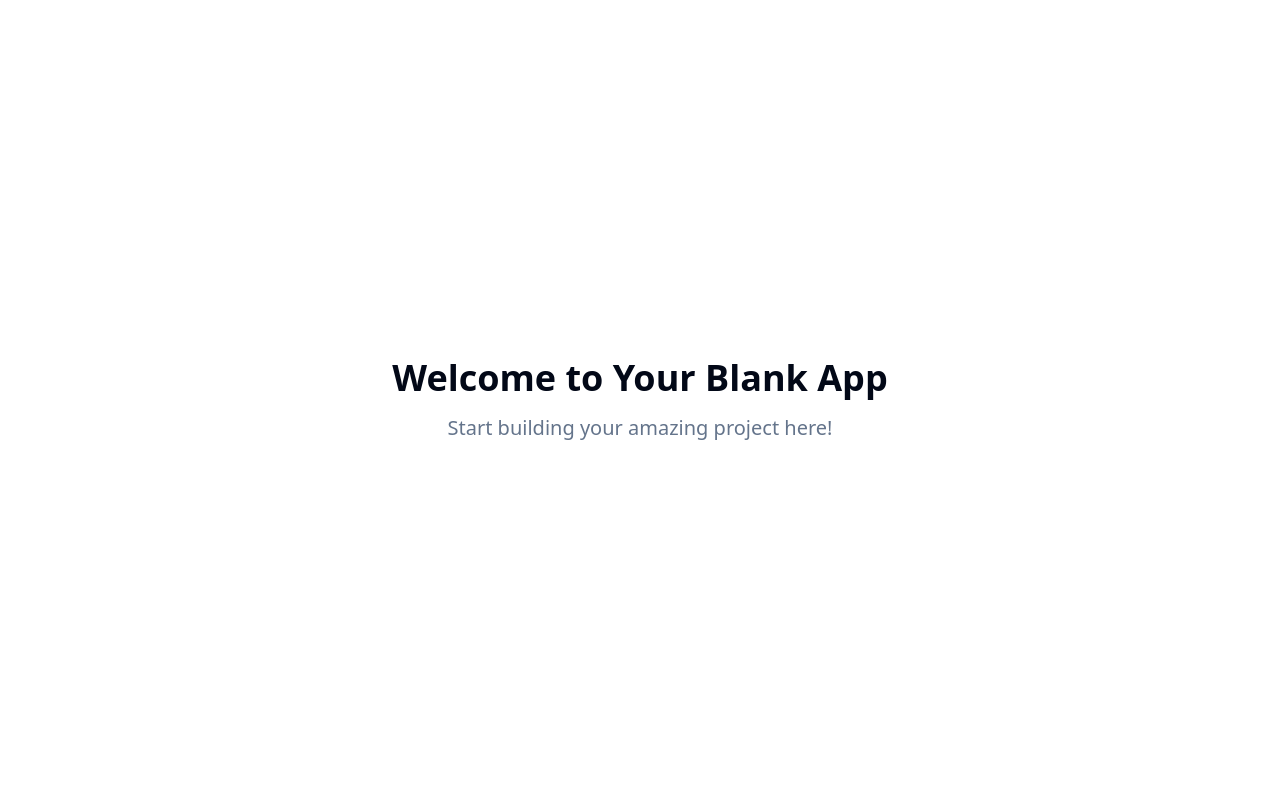
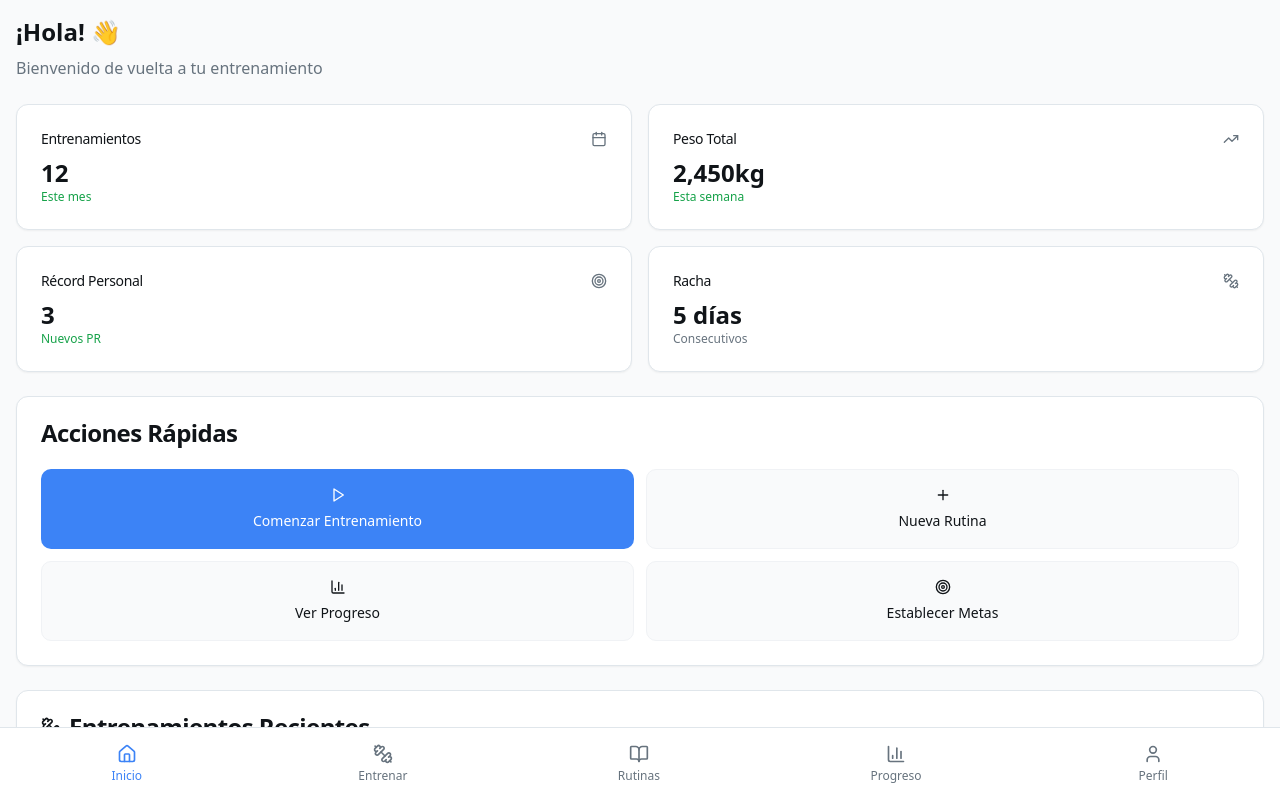
Before and after one commit to Kryzrock/gymlog, a React (Vite) app: page / in a window 1280 px wide. Shown: the top 798 px of the page. Built offline with nearby package versions, Linux system fonts and the light colour scheme.

Commit message:
Implement Phase 1: Base structure and dashboard
Initial setup for the application, including the basic layout and a dashboard component.

```diff
--- a/src/App.tsx
+++ b/src/App.tsx
@@ -3,6 +3,7 @@ import { Toaster as Sonner } from "@/components/ui/sonner";
 import { TooltipProvider } from "@/components/ui/tooltip";
 import { QueryClient, QueryClientProvider } from "@tanstack/react-query";
 import { BrowserRouter, Routes, Route } from "react-router-dom";
+import { AppLayout } from "@/components/layout/AppLayout";
 import Index from "./pages/Index";
 import NotFound from "./pages/NotFound";
 
@@ -15,9 +16,11 @@ const App = () => (
       <Sonner />
       <BrowserRouter>
         <Routes>
-          <Route path="/" element={<Index />} />
-          {/* ADD ALL CUSTOM ROUTES ABOVE THE CATCH-ALL "*" ROUTE */}
-          <Route path="*" element={<NotFound />} />
+          <Route path="/" element={<AppLayout />}>
+            <Route index element={<Index />} />
+            {/* ADD ALL CUSTOM ROUTES ABOVE THE CATCH-ALL "*" ROUTE */}
+            <Route path="*" element={<NotFound />} />
+          </Route>
         </Routes>
       </BrowserRouter>
     </TooltipProvider>
--- /dev/null
+++ b/src/components/dashboard/QuickActions.tsx
@@ -0,0 +1,31 @@
+import { Button } from "@/components/ui/button";
+import { Card, CardContent, CardHeader, CardTitle } from "@/components/ui/card";
+import { Play, Plus, BarChart3, Target } from "lucide-react";
+
+export const QuickActions = () => {
+  return (
+    <Card>
+      <CardHeader>
+        <CardTitle>Acciones Rápidas</CardTitle>
+      </CardHeader>
+      <CardContent className="grid grid-cols-2 gap-3">
+        <Button className="h-20 flex-col gap-2" variant="default">
+          <Play className="h-6 w-6" />
+          <span className="text-sm">Comenzar Entrenamiento</span>
+        </Button>
+        <Button className="h-20 flex-col gap-2" variant="outline">
+          <Plus className="h-6 w-6" />
+          <span className="text-sm">Nueva Rutina</span>
+        </Button>
+        <Button className="h-20 flex-col gap-2" variant="outline">
+          <BarChart3 className="h-6 w-6" />
+          <span className="text-sm">Ver Progreso</span>
+        </Button>
+        <Button className="h-20 flex-col gap-2" variant="outline">
+          <Target className="h-6 w-6" />
+          <span className="text-sm">Establecer Metas</span>
+        </Button>
+      </CardContent>
+    </Card>
+  );
+};
--- /dev/null
+++ b/src/components/dashboard/RecentWorkouts.tsx
@@ -0,0 +1,77 @@
+import { Card, CardContent, CardHeader, CardTitle } from "@/components/ui/card";
+import { Badge } from "@/components/ui/badge";
+import { Calendar, Clock, Dumbbell } from "lucide-react";
+
+interface Workout {
+  id: string;
+  name: string;
+  date: string;
+  duration: string;
+  exercises: number;
+  status: "completed" | "in-progress";
+}
+
+const mockWorkouts: Workout[] = [
+  {
+    id: "1",
+    name: "Push Day",
+    date: "Hoy",
+    duration: "1h 15m",
+    exercises: 6,
+    status: "completed"
+  },
+  {
+    id: "2",
+    name: "Pull Day",
+    date: "Ayer",
+    duration: "1h 5m",
+    exercises: 7,
+    status: "completed"
+  },
+  {
+    id: "3",
+    name: "Leg Day",
+    date: "2 días",
+    duration: "1h 30m",
+    exercises: 8,
+    status: "completed"
+  }
+];
+
+export const RecentWorkouts = () => {
+  return (
+    <Card>
+      <CardHeader>
+        <CardTitle className="flex items-center gap-2">
+          <Dumbbell className="h-5 w-5" />
+          Entrenamientos Recientes
+        </CardTitle>
+      </CardHeader>
+      <CardContent className="space-y-4">
+        {mockWorkouts.map((workout) => (
+          <div key={workout.id} className="flex items-center justify-between p-3 bg-secondary rounded-lg">
+            <div className="space-y-1">
+              <div className="flex items-center gap-2">
+                <h3 className="font-medium">{workout.name}</h3>
+                <Badge variant={workout.status === "completed" ? "default" : "secondary"}>
+                  {workout.status === "completed" ? "Completado" : "En progreso"}
+                </Badge>
+              </div>
+              <div className="flex items-center gap-4 text-sm text-muted-foreground">
+                <div className="flex items-center gap-1">
+                  <Calendar className="h-3 w-3" />
+                  {workout.date}
+                </div>
+                <div className="flex items-center gap-1">
+                  <Clock className="h-3 w-3" />
+                  {workout.duration}
+                </div>
+                <span>{workout.exercises} ejercicios</span>
+              </div>
+            </div>
+          </div>
+        ))}
+      </CardContent>
+    </Card>
+  );
+};
--- /dev/null
+++ b/src/components/dashboard/StatsCard.tsx
@@ -0,0 +1,40 @@
+import { Card, CardContent, CardHeader, CardTitle } from "@/components/ui/card";
+import { LucideIcon } from "lucide-react";
+
+interface StatsCardProps {
+  title: string;
+  value: string | number;
+  subtitle?: string;
+  icon: LucideIcon;
+  trend?: "up" | "down" | "neutral";
+}
+
+export const StatsCard = ({ title, value, subtitle, icon: Icon, trend }: StatsCardProps) => {
+  const getTrendColor = () => {
+    switch (trend) {
+      case "up":
+        return "text-success";
+      case "down":
+        return "text-destructive";
+      default:
+        return "text-muted-foreground";
+    }
+  };
+
+  return (
+    <Card>
+      <CardHeader className="flex flex-row items-center justify-between space-y-0 pb-2">
+        <CardTitle className="text-sm font-medium">{title}</CardTitle>
+        <Icon className="h-4 w-4 text-muted-foreground" />
+      </CardHeader>
+      <CardContent>
+        <div className="text-2xl font-bold">{value}</div>
+        {subtitle && (
+          <p className={`text-xs ${getTrendColor()}`}>
+            {subtitle}
+          </p>
+        )}
+      </CardContent>
+    </Card>
+  );
+};
--- /dev/null
+++ b/src/components/layout/AppLayout.tsx
@@ -0,0 +1,13 @@
+import { Outlet } from "react-router-dom";
+import { BottomNavigation } from "./BottomNavigation";
+
+export const AppLayout = () => {
+  return (
+    <div className="min-h-screen bg-background flex flex-col">
+      <main className="flex-1 pb-16">
+        <Outlet />
+      </main>
+      <BottomNavigation />
+    </div>
+  );
+};
--- /dev/null
+++ b/src/components/layout/BottomNavigation.tsx
@@ -0,0 +1,57 @@
+import { Home, Dumbbell, BarChart3, User, BookOpen } from "lucide-react";
+import { NavLink } from "react-router-dom";
+import { cn } from "@/lib/utils";
+
+const navItems = [
+  {
+    icon: Home,
+    label: "Inicio",
+    path: "/"
+  },
+  {
+    icon: Dumbbell,
+    label: "Entrenar",
+    path: "/workout"
+  },
+  {
+    icon: BookOpen,
+    label: "Rutinas",
+    path: "/routines"
+  },
+  {
+    icon: BarChart3,
+    label: "Progreso",
+    path: "/progress"
+  },
+  {
+    icon: User,
+    label: "Perfil",
+    path: "/profile"
+  },
+];
+
+export const BottomNavigation = () => {
+  return (
+    <nav className="fixed bottom-0 left-0 right-0 bg-card border-t border-border">
+      <div className="flex items-center justify-around py-2">
+        {navItems.map((item) => (
+          <NavLink
+            key={item.path}
+            to={item.path}
+            className={({ isActive }) =>
+              cn(
+                "flex flex-col items-center justify-center p-2 text-xs font-medium transition-colors min-w-[60px]",
+                isActive
+                  ? "text-primary"
+                  : "text-muted-foreground hover:text-foreground"
+              )
+            }
+          >
+            <item.icon className="h-5 w-5 mb-1" />
+            {item.label}
+          </NavLink>
+        ))}
+      </div>
+    </nav>
+  );
+};
--- a/src/index.css
+++ b/src/index.css
@@ -8,35 +8,41 @@ All colors MUST be HSL.
 
 @layer base {
   :root {
-    --background: 0 0% 100%;
-    --foreground: 222.2 84% 4.9%;
+    --background: 210 20% 98%;
+    --foreground: 210 20% 8%;
 
     --card: 0 0% 100%;
-    --card-foreground: 222.2 84% 4.9%;
+    --card-foreground: 210 20% 8%;
 
     --popover: 0 0% 100%;
-    --popover-foreground: 222.2 84% 4.9%;
+    --popover-foreground: 210 20% 8%;
 
-    --primary: 222.2 47.4% 11.2%;
-    --primary-foreground: 210 40% 98%;
+    --primary: 217 91% 60%;
+    --primary-foreground: 0 0% 100%;
 
-    --secondary: 210 40% 96.1%;
-    --secondary-foreground: 222.2 47.4% 11.2%;
+    --secondary: 210 20% 95%;
+    --secondary-foreground: 210 20% 15%;
 
-    --muted: 210 40% 96.1%;
-    --muted-foreground: 215.4 16.3% 46.9%;
+    --muted: 210 20% 95%;
+    --muted-foreground: 210 10% 45%;
 
-    --accent: 210 40% 96.1%;
-    --accent-foreground: 222.2 47.4% 11.2%;
+    --accent: 142 76% 36%;
+    --accent-foreground: 0 0% 100%;
 
-    --destructive: 0 84.2% 60.2%;
-    --destructive-foreground: 210 40% 98%;
+    --destructive: 0 72% 51%;
+    --destructive-foreground: 0 0% 100%;
 
-    --border: 214.3 31.8% 91.4%;
-    --input: 214.3 31.8% 91.4%;
-    --ring: 222.2 84% 4.9%;
+    --border: 210 20% 90%;
+    --input: 210 20% 95%;
+    --ring: 217 91% 60%;
 
-    --radius: 0.5rem;
+    --success: 142 76% 36%;
+    --success-foreground: 0 0% 100%;
+
+    --warning: 38 92% 50%;
+    --warning-foreground: 0 0% 100%;
+
+    --radius: 0.75rem;
 
     --sidebar-background: 0 0% 98%;
 
@@ -56,33 +62,39 @@ All colors MUST be HSL.
   }
 
   .dark {
-    --background: 222.2 84% 4.9%;
-    --foreground: 210 40% 98%;
+    --background: 210 20% 7%;
+    --foreground: 210 20% 95%;
 
-    --card: 222.2 84% 4.9%;
-    --card-foreground: 210 40% 98%;
+    --card: 210 20% 10%;
+    --card-foreground: 210 20% 95%;
 
-    --popover: 222.2 84% 4.9%;
-    --popover-foreground: 210 40% 98%;
+    --popover: 210 20% 10%;
+    --popover-foreground: 210 20% 95%;
 
-    --primary: 210 40% 98%;
-    --primary-foreground: 222.2 47.4% 11.2%;
+    --primary: 217 91% 60%;
+    --primary-foreground: 0 0% 100%;
 
-    --secondary: 217.2 32.6% 17.5%;
-    --secondary-foreground: 210 40% 98%;
+    --secondary: 210 20% 15%;
+    --secondary-foreground: 210 20% 90%;
 
-    --muted: 217.2 32.6% 17.5%;
-    --muted-foreground: 215 20.2% 65.1%;
+    --muted: 210 20% 15%;
+    --muted-foreground: 210 10% 60%;
 
-    --accent: 217.2 32.6% 17.5%;
-    --accent-foreground: 210 40% 98%;
+    --accent: 142 76% 36%;
+    --accent-foreground: 0 0% 100%;
 
-    --destructive: 0 62.8% 30.6%;
-    --destructive-foreground: 210 40% 98%;
+    --destructive: 0 72% 51%;
+    --destructive-foreground: 0 0% 100%;
 
-    --border: 217.2 32.6% 17.5%;
-    --input: 217.2 32.6% 17.5%;
-    --ring: 212.7 26.8% 83.9%;
+    --border: 210 20% 18%;
+    --input: 210 20% 15%;
+    --ring: 217 91% 60%;
+
+    --success: 142 76% 36%;
+    --success-foreground: 0 0% 100%;
+
+    --warning: 38 92% 50%;
+    --warning-foreground: 0 0% 100%;
     --sidebar-background: 240 5.9% 10%;
     --sidebar-foreground: 240 4.8% 95.9%;
     --sidebar-primary: 224.3 76.3% 48%;
--- a/src/pages/Index.tsx
+++ b/src/pages/Index.tsx
@@ -1,12 +1,54 @@
-// Update this page (the content is just a fallback if you fail to update the page)
+import { StatsCard } from "@/components/dashboard/StatsCard";
+import { RecentWorkouts } from "@/components/dashboard/RecentWorkouts";
+import { QuickActions } from "@/components/dashboard/QuickActions";
+import { Calendar, TrendingUp, Target, Dumbbell } from "lucide-react";
 
 const Index = () => {
   return (
-    <div className="min-h-screen flex items-center justify-center bg-background">
-      <div className="text-center">
-        <h1 className="text-4xl font-bold mb-4">Welcome to Your Blank App</h1>
-        <p className="text-xl text-muted-foreground">Start building your amazing project here!</p>
+    <div className="p-4 space-y-6">
+      {/* Header */}
+      <div className="space-y-2">
+        <h1 className="text-2xl font-bold">¡Hola! 👋</h1>
+        <p className="text-muted-foreground">Bienvenido de vuelta a tu entrenamiento</p>
       </div>
+
+      {/* Stats Grid */}
+      <div className="grid grid-cols-2 gap-4">
+        <StatsCard
+          title="Entrenamientos"
+          value="12"
+          subtitle="Este mes"
+          icon={Calendar}
+          trend="up"
+        />
+        <StatsCard
+          title="Peso Total"
+          value="2,450kg"
+          subtitle="Esta semana"
+          icon={TrendingUp}
+          trend="up"
+        />
+        <StatsCard
+          title="Récord Personal"
+          value="3"
+          subtitle="Nuevos PR"
+          icon={Target}
+          trend="up"
+        />
+        <StatsCard
+          title="Racha"
+          value="5 días"
+          subtitle="Consecutivos"
+          icon={Dumbbell}
+          trend="neutral"
+        />
+      </div>
+
+      {/* Quick Actions */}
+      <QuickActions />
+
+      {/* Recent Workouts */}
+      <RecentWorkouts />
     </div>
   );
 };
--- a/tailwind.config.ts
+++ b/tailwind.config.ts
@@ -52,6 +52,14 @@ export default {
 					DEFAULT: 'hsl(var(--card))',
 					foreground: 'hsl(var(--card-foreground))'
 				},
+				success: {
+					DEFAULT: 'hsl(var(--success))',
+					foreground: 'hsl(var(--success-foreground))'
+				},
+				warning: {
+					DEFAULT: 'hsl(var(--warning))',
+					foreground: 'hsl(var(--warning-foreground))'
+				},
 				sidebar: {
 					DEFAULT: 'hsl(var(--sidebar-background))',
 					foreground: 'hsl(var(--sidebar-foreground))',
```
